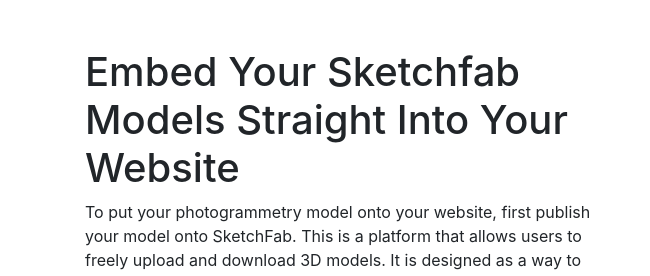
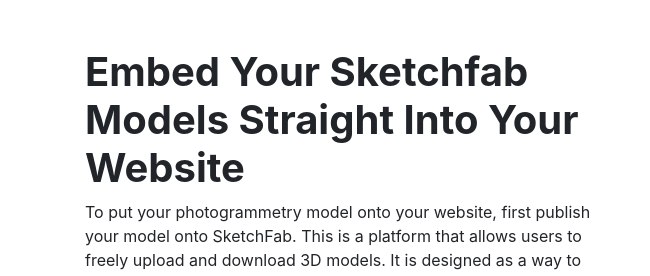
Before and after one commit to jabiggs13/Photogrammetry-Workshop, a website: page index.html in a window 1280 px wide. Shown: the top 276 px of the page, 0-650 px from the left. Drawn offline with Linux system fonts and the light colour scheme; grey boxes are pictures that could not be loaded.

Commit message:
Update index.html

```diff
--- a/index.html
+++ b/index.html
@@ -53,7 +53,7 @@
       <div class="container">
         <div class="row">
           <div class="col-lg-6">
-            <h1 class="mt-5">Embed Your Sketchfab Models Straight Into Your Website</h1>
+            <h1 class="mt-5"><b>Embed Your Sketchfab Models Straight Into Your Website</b></h1>
             <p>To put your photogrammetry model onto your website, first publish your model onto SketchFab.  This is a platform that allows users to freely upload and download 3D models.  It is designed as a way to share information and gain free access to others' public models.</p>
 
             <p>You can create a basic account on SketchFab for free, which allows you to publish your own models that yopu upload, and to stylize in a number of ways, such as adding notiations.  To upload higher quality or larger models (in terms of data), as well as access other resources and more bells and whitsles, you can upgrade your account to different packages with a monthly subscription.</p>
```
